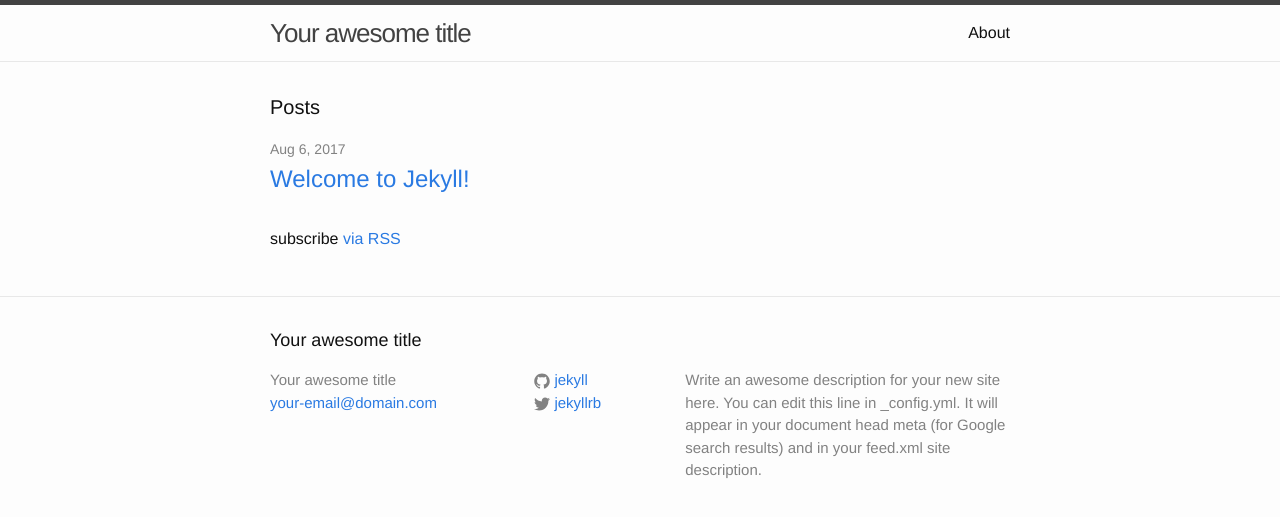
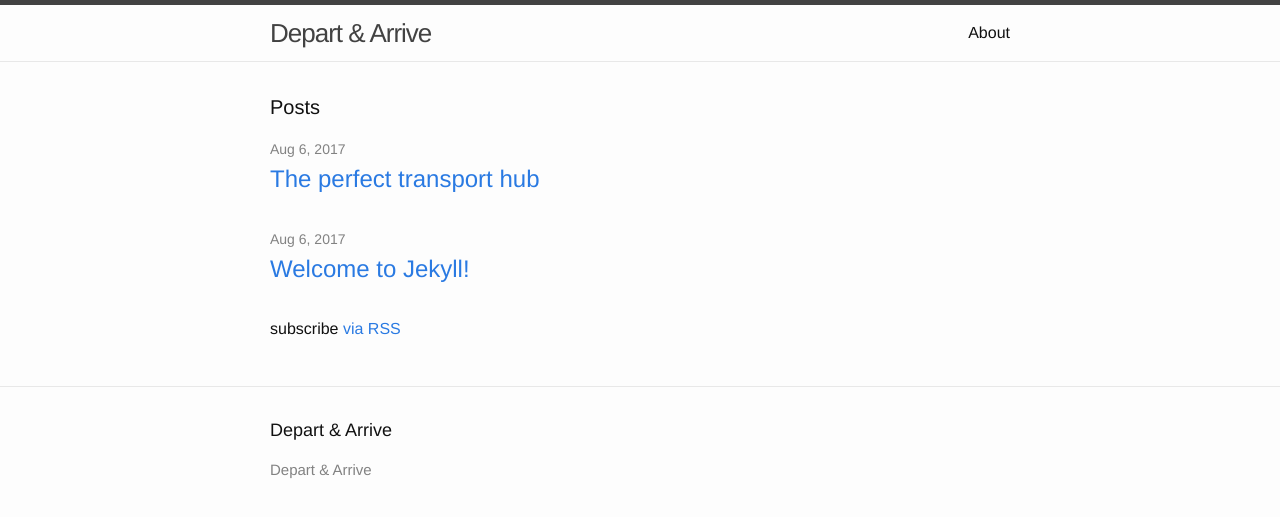
Before and after one commit to departandarrive/2017, a Jekyll site: the page built from index.html, in a window 1280 px wide. Shown: the top 517 px of the page. Built offline with Jekyll 4.4.1, drawn with Linux system fonts in a browser that asks for light colours.

Commit message:
Updated The Perfect Transport Hub and 1 other file

```diff
--- a/_config.yml
+++ b/_config.yml
@@ -1,5 +1,5 @@
 ---
-title: Your awesome title
+title: Depart & Arrive
 timezone: UTC
 collections:
   posts:
@@ -8,14 +8,3 @@ collections:
   uploads:
     title: Uploads
     output: true
-email: your-email@domain.com
-description: 'Write an awesome description for your new site here. You can edit this
-  line in _config.yml. It will appear in your document head meta (for Google search
-  results) and in your feed.xml site description.
-
-'
-baseurl:
-url: http://yourdomain.com
-twitter_username: jekyllrb
-github_username: jekyll
-markdown: kramdown
--- /dev/null
+++ b/_posts/2017-08-06-the-perfect-transport-hub.markdown
@@ -0,0 +1,7 @@
+---
+title: The perfect transport hub
+date: 2017-08-06 11:16:00 Z
+layout: post
+---
+
+Coming soon.
```
